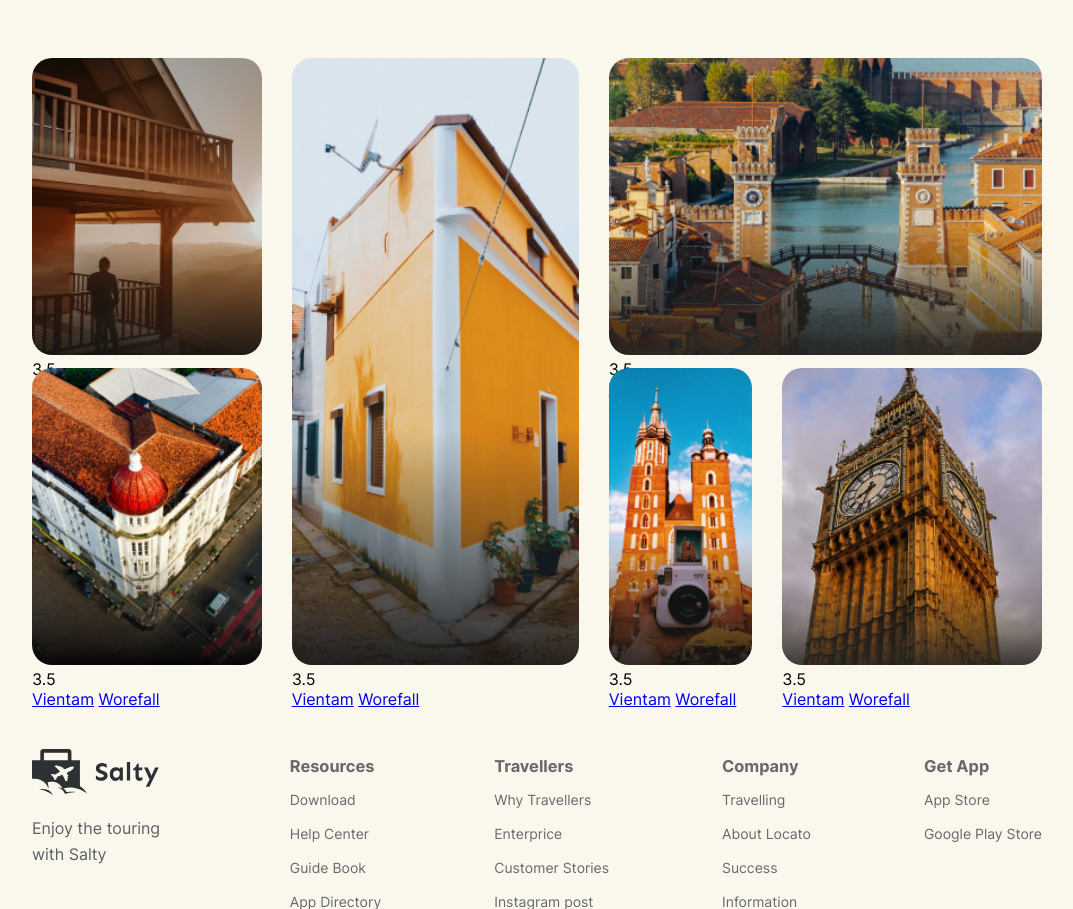
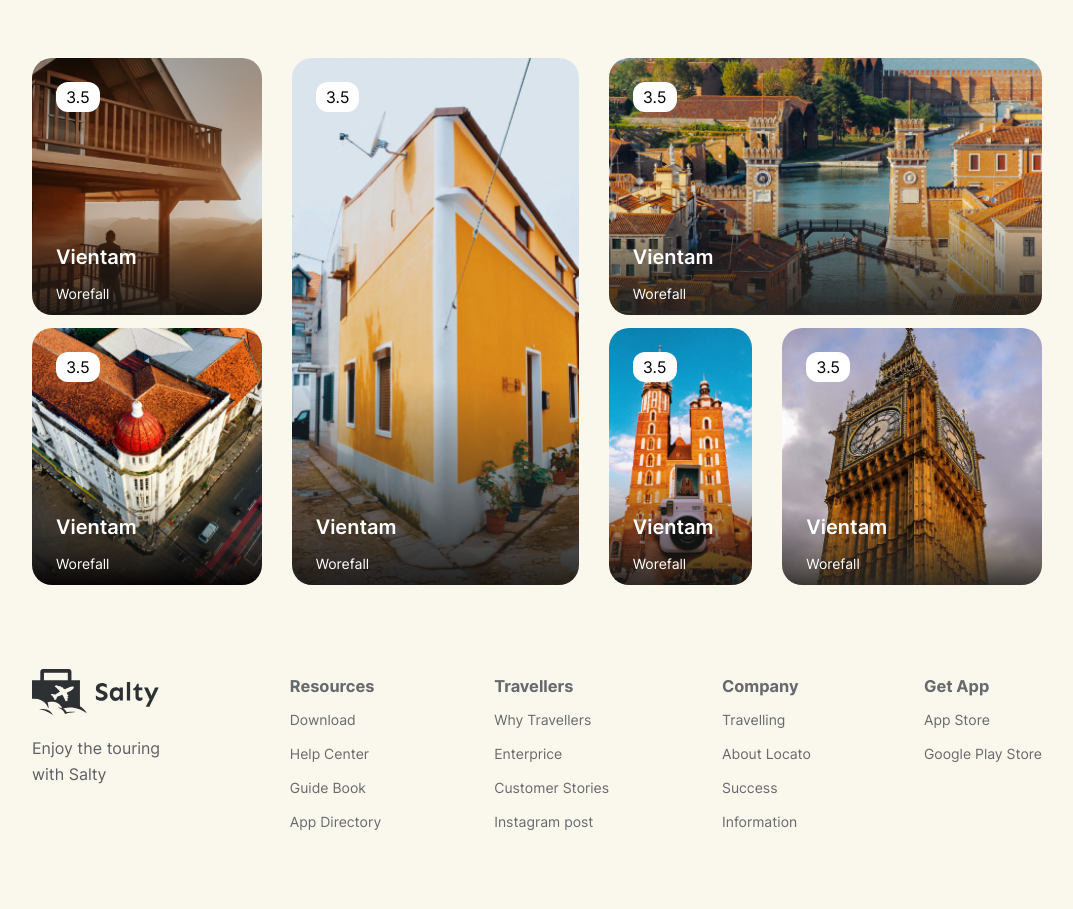
Before and after one commit to GvantsaBrachveli/landingpage2, a plain HTML site: page index.html in a window 1280 px wide. Shown: the part 364-1273 px from the top of the page, without its empty margins (103-1176 px from the left). Drawn offline with Linux system fonts and the light colour scheme.

Commit message:
without hover

```diff
--- a/index.html
+++ b/index.html
@@ -40,63 +40,40 @@
 <section class="gridsection">
     <div class="pic1">
         <img src="./assets/img/grid1.png" alt="pic1">
-        <div class="number">
-            <p>3.5</p>
-        </div>
-        <div>
-            <a href="#">Vientam</a>
-            <a href="#">Worefall</a>
-        </div>
+        <p class="numbers">3.5</p>
+        <a class="vietnam" href="#">Vientam</a>
+        <a class="worefall" href="#">Worefall</a>
     </div>
     <div class="pic2">
         <img src="./assets/img/grid2.png" alt="pic2">
-        <div class="number">
-            <p>3.5</p>
-        </div>
-        <div>
-            <a href="#">Vientam</a>
-            <a href="#">Worefall</a>
-        </div>
+        <p class="numbers">3.5</p>
+        <a class="vietnam" href="#">Vientam</a>
+        <a class="worefall" href="#">Worefall</a>
     </div>
     <div class="pic3">
         <img src="./assets/img/grid3.png" alt="pic3">
-        <div class="number">
-            <p>3.5</p>
-        </div>
-        <div>
-            <a href="#">Vientam</a>
-            <a href="#">Worefall</a>
-        </div>
+        <p class="numbers">3.5</p>
+        <a class="vietnam" href="#">Vientam</a>
+        <a class="worefall" href="#">Worefall</a>
     </div>
     <div class="pic4">
         <img src="./assets/img/grid4.png" alt="pic4">
-        <div class="number">
-            <p>3.5</p>
-        </div>
-        <div>
-            <a href="#">Vientam</a>
-            <a href="#">Worefall</a>
-        </div>
+        <p class="numbers">3.5</p>
+        <a class="vietnam" href="#">Vientam</a>
+        <a class="worefall" href="#">Worefall</a>
+
     </div>
     <div class="pic5">
         <img src="./assets/img/grid5.png" alt="pic5">
-        <div class="number">
-            <p>3.5</p>
-        </div>
-        <div>
-            <a href="#">Vientam</a>
-            <a href="#">Worefall</a>
-        </div>
+        <p class="numbers">3.5</p>
+        <a class="vietnam" href="#">Vientam</a>
+        <a class="worefall" href="#">Worefall</a>
     </div>
     <div class="pic6">
         <img src="./assets/img/grid6.png" alt="pic">
-        <div class="number">
-            <p>3.5</p>
-        </div>
-        <div>
-            <a href="#">Vientam</a>
-            <a href="#">Worefall</a>
-        </div>
+        <p class="numbers">3.5</p>
+        <a class="vietnam" href="#">Vientam</a>
+        <a class="worefall" href="#">Worefall</a>
     </div>
 
 
@@ -108,13 +85,6 @@
 
 
 
-
-    <!-- <img src="./assets/img/grid1.png" alt="gallery">
-    <img src="./assets/img/grid2.png" alt="gallery">
-    <img src="./assets/img/grid3.png" alt="gallery">
-    <img src="./assets/img/grid4.png" alt="gallery">
-    <img src="./assets/img/grid5.png" alt="gallery">
-    <img src="./assets/img/grid6.png" alt="gallery"> -->
 </section>
 </main>
 <footer class="footer">
--- a/styles.css
+++ b/styles.css
@@ -74,7 +74,7 @@ body{
 .title nav{
     display: flex;
     gap: 34px;
-    }
+}
 
 .title nav a{
     font-family: 'Poppins';
@@ -94,32 +94,44 @@ title nav a :hover{
 .gridsection{
     margin-bottom: 84px;
     display: grid;
+    justify-content: center;
     grid-template-columns: 1.6fr 2fr 1fr 1.6fr;
     grid-template-rows: repeat(2,1fr);
     grid-template-areas:
     "one two three three three "
      "four two five six six";
      gap: 13px 30px;
+}
 
-
-}
 .pic1{
    grid-area:one;
+   position: relative;
+   text-align: left;
 }
 .pic2{
     grid-area: two;
+    position: relative;
+    text-align: left;
 }
 .pic3{
     grid-area: three;
+    position: relative;
+    text-align: left;
 }
 .pic4{
     grid-area: four;
+    position: relative;
+    text-align: left;
 }
 .pic5{
     grid-area: five;
+    position: relative;
+    text-align: left;
 }
 .pic6{
     grid-area: six;
+    position: relative;
+    text-align: left;
 }
 
 .gridsection img{
@@ -127,6 +139,36 @@ title nav a :hover{
     height: 100%;
     object-fit: cover;
     border-radius: 20px;
+    position: relative;
+}
+
+.numbers{
+    position: absolute;
+    top: 24px;
+    left: 24px;
+    background: #FFFFFF;
+    border-radius: 12px;
+    padding: 5px 10px ;
+}
+.vietnam{
+    position: absolute;
+    bottom: 48px;
+    left: 24px;
+    font-weight: 600;
+    font-size: 20px;
+    line-height: 20px;
+    color: #FFFFFF;
+    text-decoration: none;
+}
+.worefall{
+    position: absolute;
+    bottom: 14px;
+    left: 24px;
+    font-weight: 400;
+    font-size: 14px;
+    line-height: 14px;
+    color: #FFFFFF;
+    text-decoration: none;
 }
 
 .footer{
```
